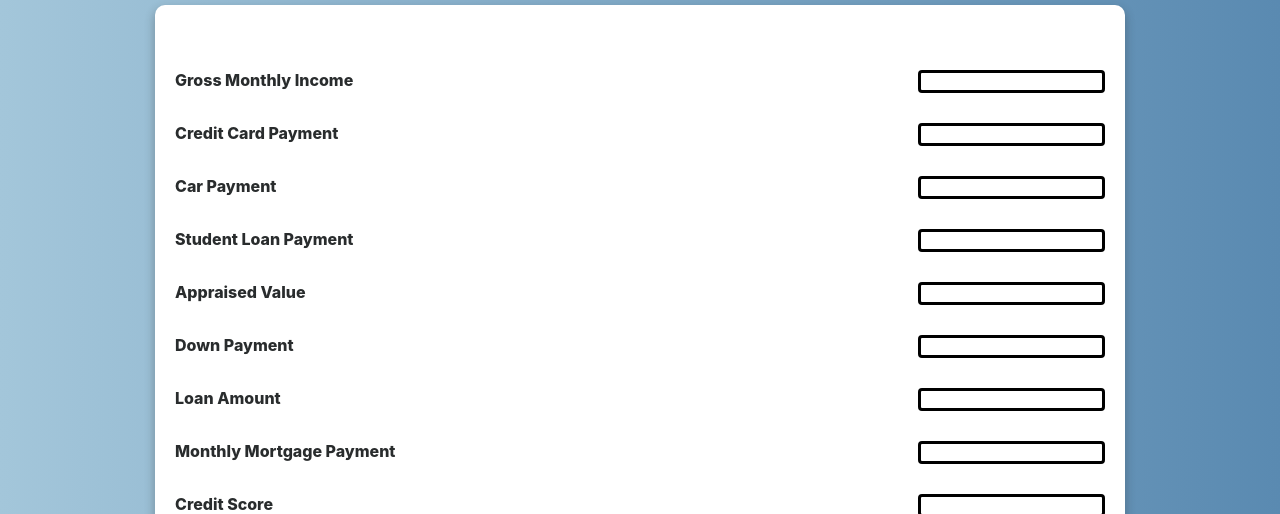
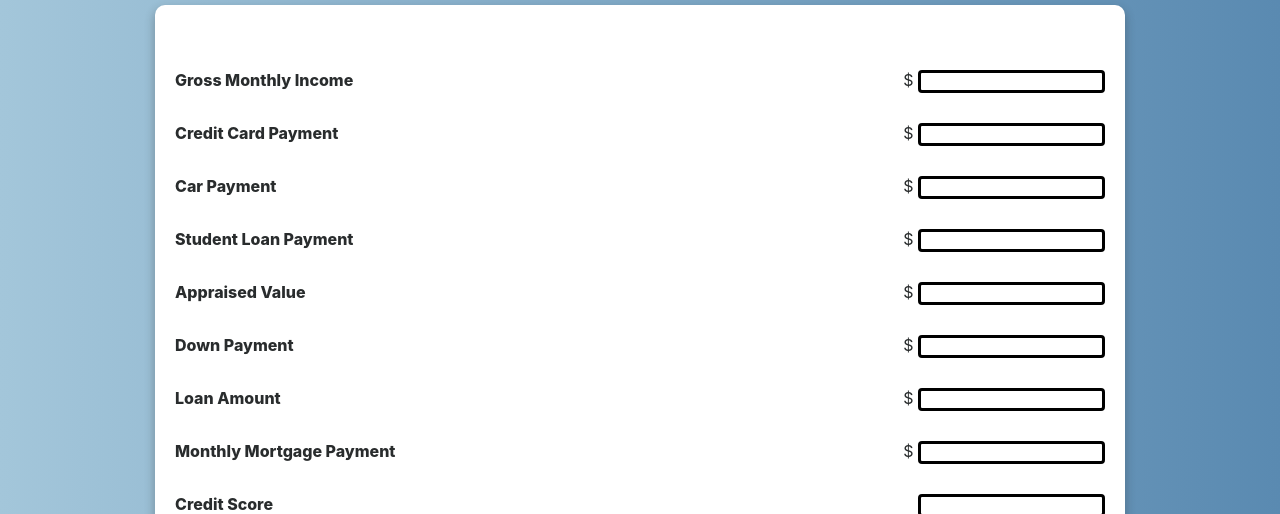
Before and after one commit to professorjamm/HackUTD_2023, a React (Create React App) app: page / in a window 1280 px wide. Both pictures are taken after a click on the button "Next". Shown: the part 147-661 px from the top of the page. Built offline with nearby package versions, Linux system fonts and the light colour scheme.

Commit message:
Created dollar sign indication for user

```diff
--- a/src/App.css
+++ b/src/App.css
@@ -90,13 +90,19 @@ abbr {
 
 }
 
+#stage2 form div input::before {
+
+  content: "$";
+
+}
+
 #stage2 form div label {
 
   font-weight: 800;
 
 }
 
-.button button{
+.button button {
 
   font-family: -apple-system, BlinkMacSystemFont, 'Segoe UI', 'Roboto', 'Oxygen',
     'Ubuntu', 'Cantarell', 'Fira Sans', 'Droid Sans', 'Helvetica Neue',
--- a/src/App.js
+++ b/src/App.js
@@ -33,40 +33,40 @@ function App() {
 
               <div>
                 <label for="grossIncome" placeholder="$00.00"><abbr title={definitions[0]}>Gross Monthly Income</abbr></label>
-                <input type="text" id="grossIncome"/>
+                <span>$ <input type="text" id="grossIncome"/></span>
               </div>
 
             <div>
                   <label for="ccPayment" placeholder="$00.00"><abbr title={definitions[1]}>Credit Card Payment</abbr></label>
-                  <input type="text" id="ccPayment"/>
+                  <span>$ <input type="text" id="ccPayment"/></span>
               </div>
               <div>
                   <label for="carPayment" placeholder="$00.00"><abbr title={definitions[2]}>Car Payment</abbr></label>
-                  <input type="text" id="carPayment"/>
+                  <span>$ <input type="text" id="carPayment"/></span>
               </div>
               <div>
                   <label for="slPaymnet" placeholder="$00.00"><abbr title={definitions[3]}>Student Loan Payment</abbr></label>
-                  <input type="text" id="slPayment"/>
+                  <span>$ <input type="text" id="slPayment"/></span>
               </div>
               <div>
                   <label for="appValue" placeholder="$00.00"><abbr title={definitions[4]}>Appraised Value</abbr></label>
-                  <input type="text" id="appValue"/>
+                  <span>$ <input type="text" id="appValue"/></span>
               </div>
               <div>
                   <label for="dPayment" placeholder="$00.00"><abbr title={definitions[5]}>Down Payment</abbr></label>
-                  <input type="text" id="dPayment"/>
+                  <span>$ <input type="text" id="dPayment"/></span>
               </div>
               <div>
                   <label for="loanAmount" placeholder="$00.00"><abbr title={definitions[6]}>Loan Amount</abbr></label>
-                  <input type="text" id="loanAmount"/>
+                  <span>$ <input type="text" id="loanAmount"/></span>
               </div>
               <div>
                   <label for="mmPayment" placeholder="$00.00"><abbr title={definitions[7]}>Monthly Mortgage Payment</abbr></label>
-                  <input type="text" id="mmPayment"/>
+                  <span>$ <input type="text" id="mmPayment"/></span>
               </div>
               <div>
                   <label for="creditScore" placeholder="$00.00"><abbr title={definitions[8]}>Credit Score</abbr></label>
-                  <input type="text" id="creditScore"/>
+                  <span><input type="text" id="creditScore"/></span>
               </div>
           </form>
       </div>),
```
